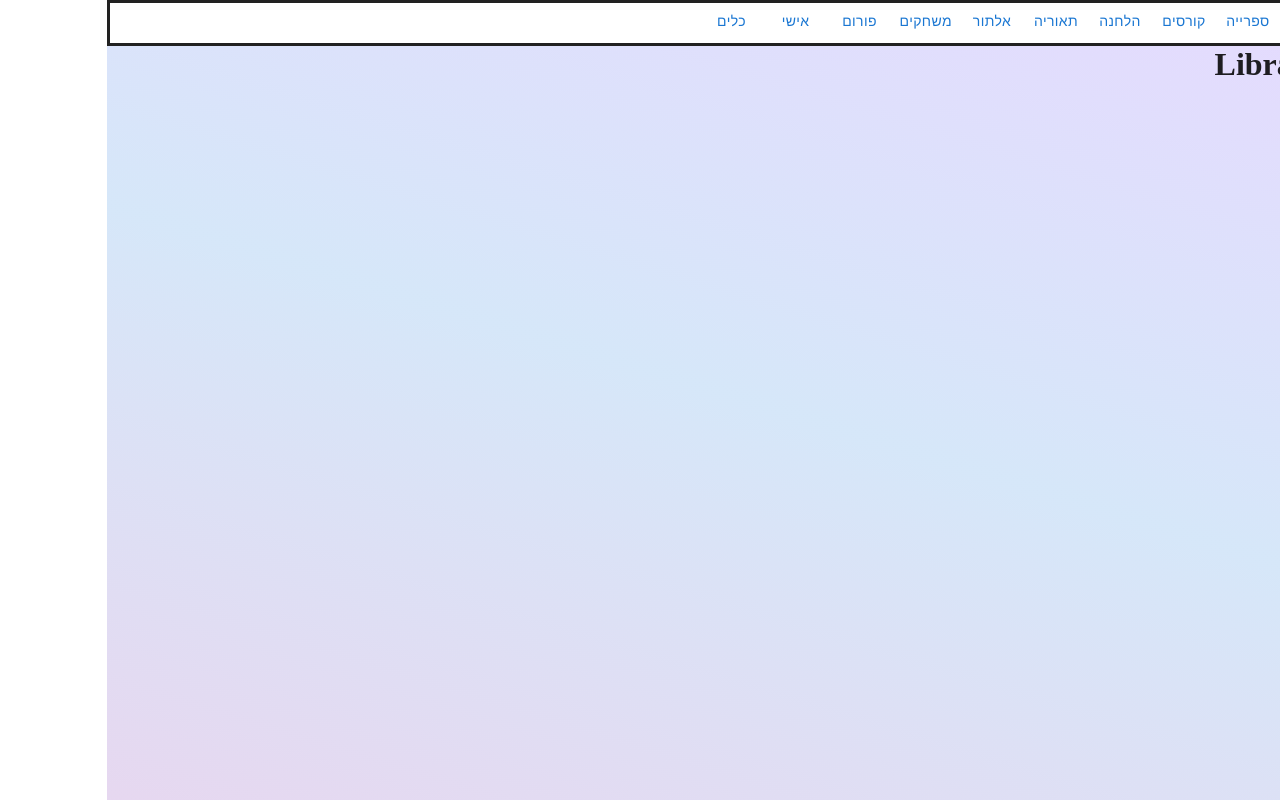
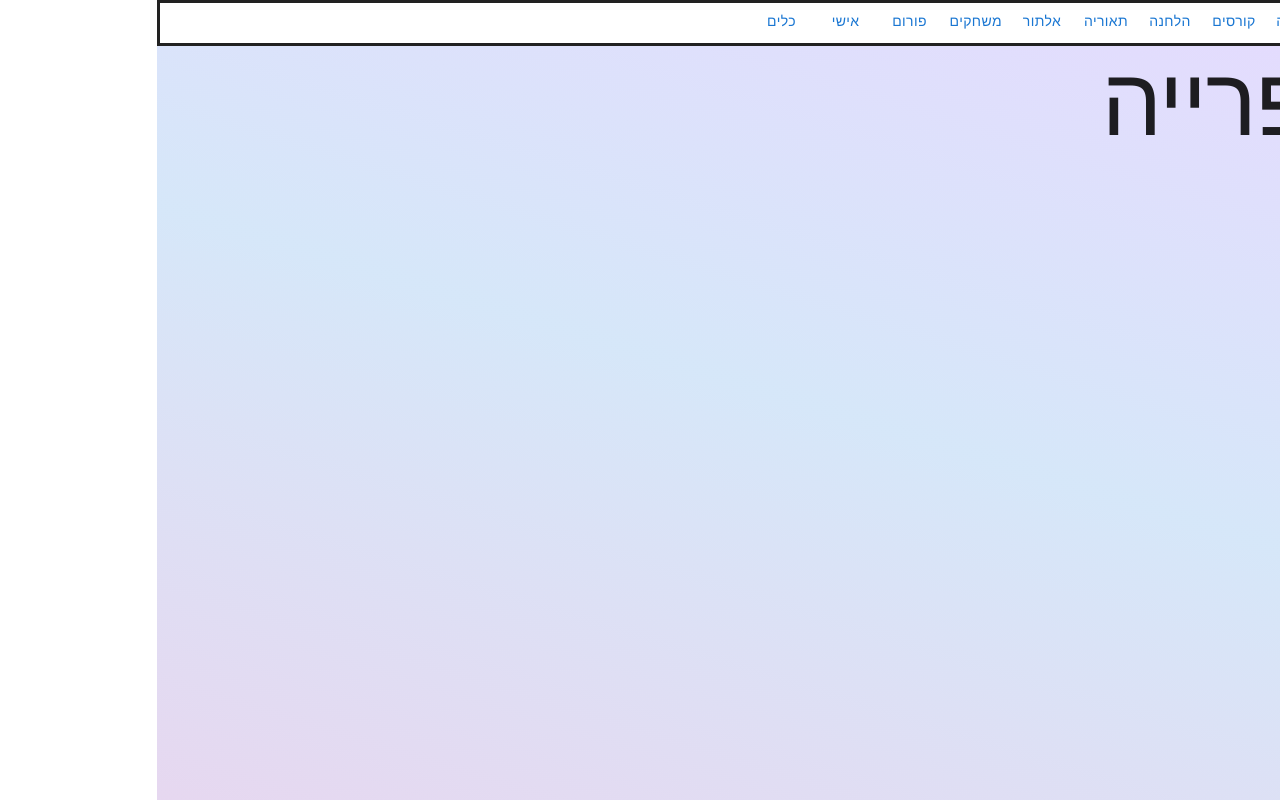
Before and after one commit to IradDoron/esum-acisum-client, a React (Create React App) app: page /library in a window 1280 px wide. Built offline with nearby package versions, Linux system fonts and the light colour scheme.

Commit message:
change font

```diff
--- a/src/App.js
+++ b/src/App.js
@@ -55,7 +55,7 @@ const customTheme = {
       ...initThemes.light.typography,
       body1: {
         ...initThemes.light.typography.body1,
-        fontSize: '1.5rem',
+        fontSize: '1.2rem',
       },
     },
   },
@@ -70,7 +70,7 @@ const customTheme = {
       ...initThemes.dark.typography,
       body1: {
         ...initThemes.dark.typography.body1,
-        fontSize: '1.5rem',
+        fontSize: '1.2rem',
       },
     },
   },
--- a/src/components/ContentUtils/Para/Para.jsx
+++ b/src/components/ContentUtils/Para/Para.jsx
@@ -17,6 +17,7 @@ function Para({ children, isItem }) {
         textAlign: 'start',
         width: '100%',
         margin: '24px 0',
+        fontFamily: 'Helvetica',
       }}
     >
       {children}
--- a/src/pages/Library/Library.jsx
+++ b/src/pages/Library/Library.jsx
@@ -1,7 +1,9 @@
+import { Typography } from '@mui/material';
+
 function Library() {
   return (
     <div>
-      <h1>Library</h1>
+      <Typography variant="h1">ספרייה</Typography>
     </div>
   );
 }
```
Also changed, not shown: src/pages/Library/README.md (added).
